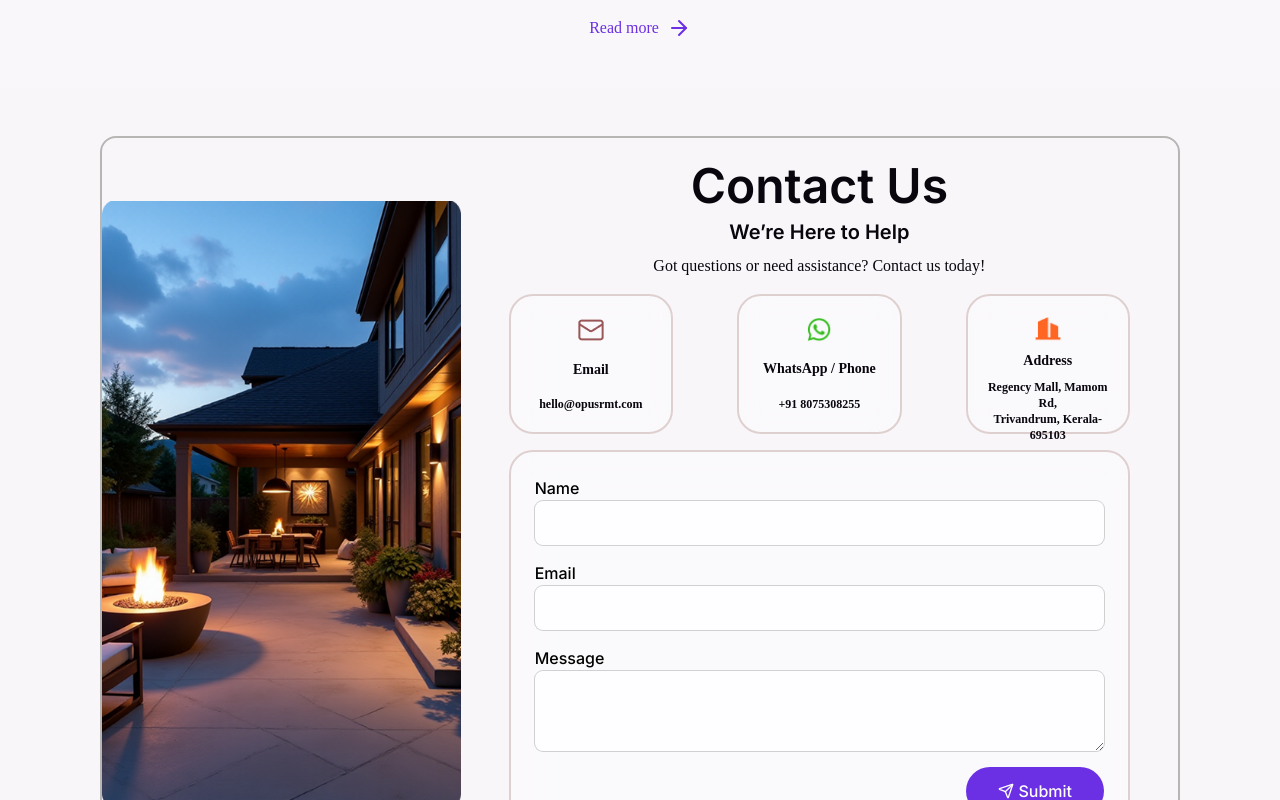
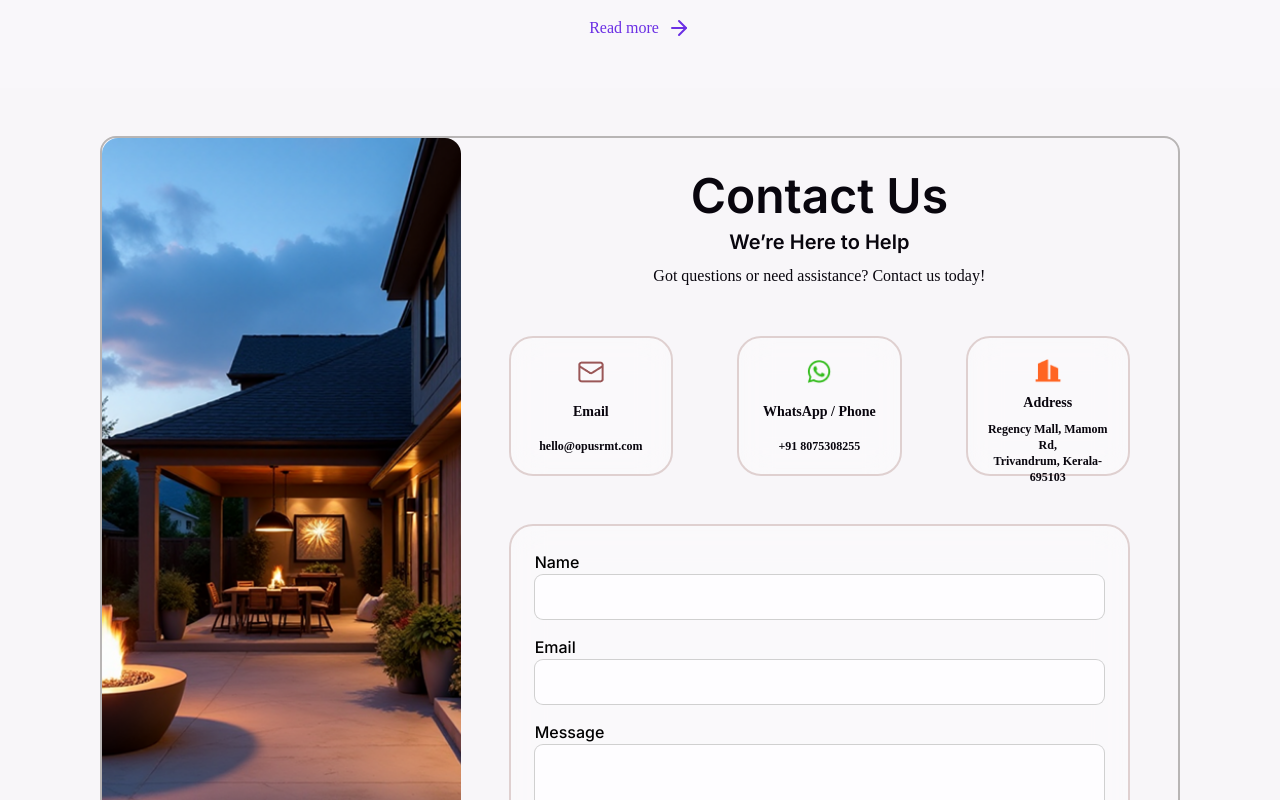
Before and after one commit to jibinshan/opus-web, a Next.js app: page / in a window 1280 px wide. Shown: the part 9380-10180 px from the top of the page. Built offline with nearby package versions, Linux system fonts and the light colour scheme.

Commit message:
update Contact component styling for improved layout and spacing

```diff
--- a/src/app/(section)/Contact.tsx
+++ b/src/app/(section)/Contact.tsx
@@ -52,9 +52,10 @@ const Contact = ({ }) => {
                         width={471}
                         height={798}
                         alt="contact"
+                        className="h-[820px] object-cover rounded-2xl"
                     />
                 </div>
-                <div className="w-full md:w-2/3 px-5 md:px-12 pt-6 pb-8 flex flex-col justify-center items-center gap-7 md:gap-4">
+                <div className="w-full md:w-2/3 px-5 md:px-12 pt-6 pb-8 flex flex-col justify-center items-center gap-7 md:gap-12">
                     <div className="flex flex-col gap-2 justify-center items-center">
                         <p className="text-[#09060E] font-[600] font-inter text-3xl md:text-5xl text-center">Contact Us</p>
                         <p className="text-[#09060E] font-[600] font-inter text-base md:text-xl text-center">Weʼre Here to Help</p>
```
